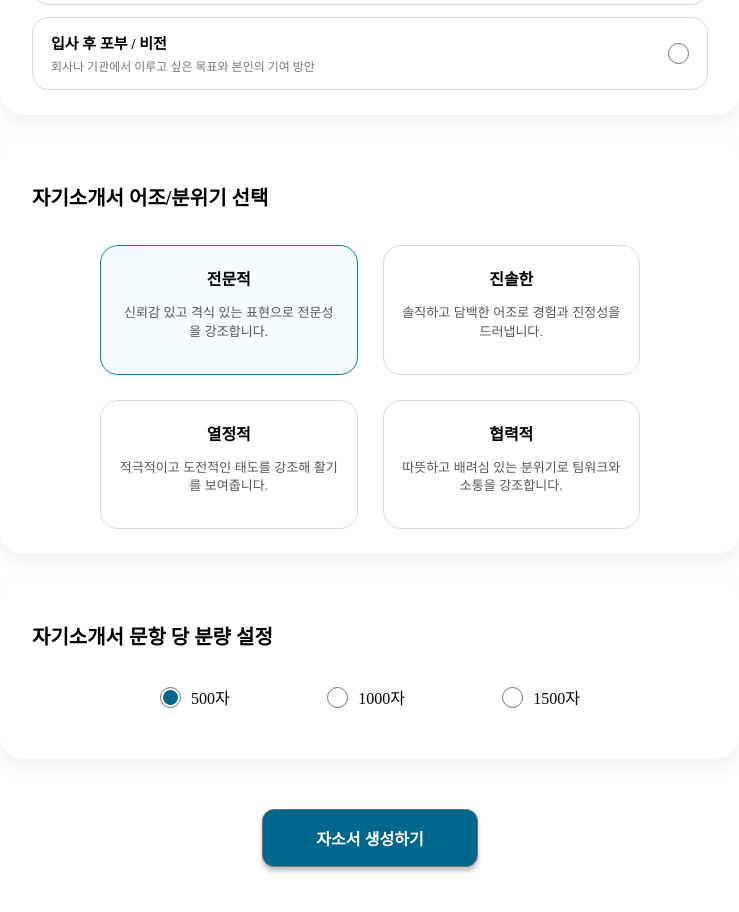
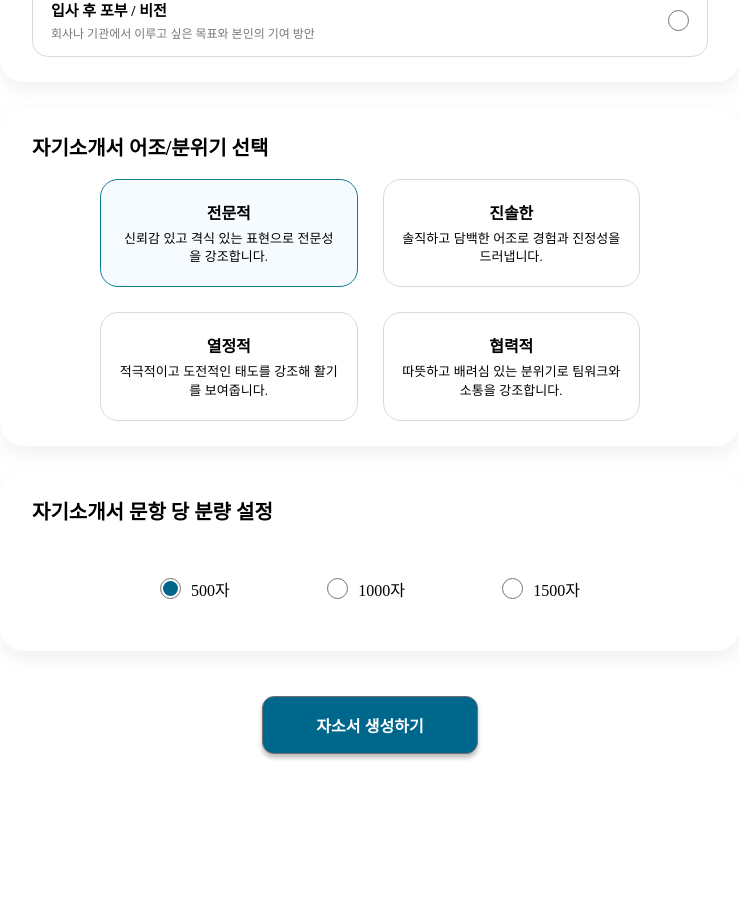
Before and after one commit to Junetoltol/WebProject2025ICE, a React (Vite) app in the folder FrontEnd/app/: page /self-intro/config in a window 1280 px wide. Shown: the part 800-1712 px from the top of the page, without its empty margins (270-1009 px from the left). After the commit the page ends 1682 px from the top, so only its background shows below. Built offline with nearby package versions, Linux system fonts and the light colour scheme; a web font is replaced by a local one.

Commit message:
intro-config 문항 복수선택 수정

```diff
--- a/FrontEnd/app/src/pages/self-intro/IntroConfig.jsx
+++ b/FrontEnd/app/src/pages/self-intro/IntroConfig.jsx
@@ -6,34 +6,13 @@ import Header, { HEADER_H } from "../../components/Header";
 import Background from "../../components/Background";
 
 const questionList = [
-  {
-    title: "지원 동기",
-    desc: "왜 이 회사/기관에 지원했는지, 어떤 계기와 목표가 있는지",
-  },
-  {
-    title: "본인의 강점 및 역량",
-    desc: "자신이 가진 기술적 · 성격적 강점, 차별화된 경쟁력",
-  },
-  {
-    title: "협업 및 팀워크 경험",
-    desc: "타인과 함께 목표를 달성했던 사례, 갈등 극복 경험",
-  },
-  {
-    title: "문제 해결 경험",
-    desc: "예상치 못한 문제 상황에서 새로운 접근 방식으로 해결한 사례",
-  },
-  {
-    title: "실패 및 극복 경험",
-    desc: "실패나 좌절을 경험한 사례와, 이를 어떻게 극복했는지",
-  },
-  {
-    title: "전공 및 학문적 경험",
-    desc: "전공, 연구, 프로젝트 등에서 얻은 전문지식과 성과",
-  },
-  {
-    title: "입사 후 포부 / 비전",
-    desc: "회사나 기관에서 이루고 싶은 목표와 본인의 기여 방안",
-  },
+  { title: "지원 동기", desc: "왜 이 회사/기관에 지원했는지, 어떤 계기와 목표가 있는지" },
+  { title: "본인의 강점 및 역량", desc: "자신이 가진 기술적 · 성격적 강점, 차별화된 경쟁력" },
+  { title: "협업 및 팀워크 경험", desc: "타인과 함께 목표를 달성했던 사례, 갈등 극복 경험" },
+  { title: "문제 해결 경험", desc: "예상치 못한 문제 상황에서 새로운 접근 방식으로 해결한 사례" },
+  { title: "실패 및 극복 경험", desc: "실패나 좌절을 경험한 사례와, 이를 어떻게 극복했는지" },
+  { title: "전공 및 학문적 경험", desc: "전공, 연구, 프로젝트 등에서 얻은 전문지식과 성과" },
+  { title: "입사 후 포부 / 비전", desc: "회사나 기관에서 이루고 싶은 목표와 본인의 기여 방안" },
 ];
 
 const toneList = [
@@ -43,20 +22,12 @@ const toneList = [
   { title: "협력적", desc: "따뜻하고 배려심 있는 분위기로 팀워크와 소통을 강조합니다." },
 ];
 
-// 커스텀 라디오 아이콘 (바깥 원 + 선택 시 안쪽 파란 원)
+// SVG 커스텀 라디오/체크 스타일
 function RadioIcon({ checked }) {
   return (
-    <svg
-      xmlns="http://www.w3.org/2000/svg"
-      width="21"
-      height="21"
-      viewBox="0 0 21 21"
-      fill="none"
-    >
+    <svg xmlns="http://www.w3.org/2000/svg" width="21" height="21" viewBox="0 0 21 21" fill="none">
       <circle cx="10.5" cy="10.5" r="10" fill="white" stroke="#737171" />
-      {checked && (
-        <circle cx="10.5" cy="10.5" r="7.5" fill="#00678C" />
-      )}
+      {checked && <circle cx="10.5" cy="10.5" r="7.5" fill="#00678C" />}
     </svg>
   );
 }
@@ -64,13 +35,20 @@ function RadioIcon({ checked }) {
 export default function IntroConfig() {
   const navigate = useNavigate();
 
-  const [selectedQuestion, setSelectedQuestion] = useState(questionList[0].title);
+  /* ---------------------------
+    수정된 부분: 문항 복수 선택
+  --------------------------- */
+  const [selectedQuestions, setSelectedQuestions] = useState([questionList[0].title]);
+
+  const toggleQuestion = (title) => {
+    setSelectedQuestions((prev) =>
+      prev.includes(title) ? prev.filter((t) => t !== title) : [...prev, title]
+    );
+  };
+
+  // 기존 단일 선택
   const [selectedTone, setSelectedTone] = useState(toneList[0].title);
   const [selectedLength, setSelectedLength] = useState("500");
-
-  const handleGenerateClick = () => {
-    navigate("/self-intro/loading");
-  };
 
   return (
     <>
@@ -83,33 +61,29 @@ export default function IntroConfig() {
           <CardQuestion>
             <CardTitleWrap>
               <SectionTitle>자기소개서 문항 입력</SectionTitle>
-              <CardSubTitle>
-                자기소개서에 포함시킬 문항을 선택해주세요.
-              </CardSubTitle>
+              <CardSubTitle>자기소개서에 포함시킬 문항을 선택해주세요.</CardSubTitle>
             </CardTitleWrap>
 
             <QuestionList>
               {questionList.map((q) => {
-                const isActive = selectedQuestion === q.title;
+                const isActive = selectedQuestions.includes(q.title);
+
                 return (
                   <QuestionItem
                     key={q.title}
                     $active={isActive}
-                    onClick={() => setSelectedQuestion(q.title)}
+                    onClick={() => toggleQuestion(q.title)}
                   >
                     <TextWrap>
                       <QuestionLabel>{q.title}</QuestionLabel>
                       <QuestionHelp>{q.desc}</QuestionHelp>
                     </TextWrap>
 
-                    <RadioLabel
-                      onClick={(e) => e.stopPropagation()} // 카드 클릭 이벤트랑 중복 방지
-                    >
-                      <HiddenRadio
-                        type="radio"
-                        name="question"
+                    <RadioLabel onClick={(e) => e.stopPropagation()}>
+                      <HiddenInput
+                        type="checkbox"
                         checked={isActive}
-                        onChange={() => setSelectedQuestion(q.title)}
+                        onChange={() => toggleQuestion(q.title)}
                       />
                       <RadioIcon checked={isActive} />
                     </RadioLabel>
@@ -119,7 +93,7 @@ export default function IntroConfig() {
             </QuestionList>
           </CardQuestion>
 
-          {/* 2. 어조 / 분위기 선택 카드 */}
+          {/* 2. 어조 선택 */}
           <CardTone>
             <SectionTitle>자기소개서 어조/분위기 선택</SectionTitle>
 
@@ -143,57 +117,30 @@ export default function IntroConfig() {
             </ToneInner>
           </CardTone>
 
-          {/* 3. 분량 설정 카드 */}
+          {/* 3. 분량 설정 */}
           <CardLength>
             <SectionTitle>자기소개서 문항 당 분량 설정</SectionTitle>
 
             <LengthOptions>
-              <LengthOption>
+              {["500", "1000", "1500"].map((len) => (
+                <LengthOption key={len}>
                   <RadioLabel>
-                  <HiddenRadio
+                    <HiddenInput
                       type="radio"
                       name="length"
-                    value="500"
-                    checked={selectedLength === "500"}
+                      value={len}
+                      checked={selectedLength === len}
                       onChange={(e) => setSelectedLength(e.target.value)}
                     />
-                  <RadioIcon checked={selectedLength === "500"} />
+                    <RadioIcon checked={selectedLength === len} />
                   </RadioLabel>
-                <span>500자</span>
+                  <span>{len}자</span>
                 </LengthOption>
-
-              <LengthOption>
-                <RadioLabel>
-                  <HiddenRadio
-                    type="radio"
-                    name="length"
-                    value="1000"
-                    checked={selectedLength === "1000"}
-                    onChange={(e) => setSelectedLength(e.target.value)}
-                  />
-                  <RadioIcon checked={selectedLength === "1000"} />
-                </RadioLabel>
-                <span>1000자</span>
-              </LengthOption>
-
-              <LengthOption>
-                <RadioLabel>
-                  <HiddenRadio
-                    type="radio"
-                    name="length"
-                    value="1500"
-                    checked={selectedLength === "1500"}
-                    onChange={(e) => setSelectedLength(e.target.value)}
-                  />
-                  <RadioIcon checked={selectedLength === "1500"} />
-                </RadioLabel>
-                <span>1500자</span>
-              </LengthOption>
+              ))}
             </LengthOptions>
           </CardLength>
 
-          {/* 하단 버튼 */}
-          <BottomBtn type="button" onClick={handleGenerateClick}>
+          <BottomBtn type="button" onClick={() => navigate("/self-intro/loading")}>
             자소서 생성하기
           </BottomBtn>
         </InnerColumn>
@@ -202,7 +149,7 @@ export default function IntroConfig() {
   );
 }
 
-/* ===== Layout ===== */
+/* ===== 스타일 ===== */
 
 const PageBody = styled.main`
   position: relative;
@@ -221,23 +168,22 @@ const InnerColumn = styled.div`
   gap: 25px;
 `;
 
-/* ===== 공통 카드 스타일 ===== */
-
 const BaseCard = styled.section`
   width: 740px;
   border-radius: 24px;
   background: #ffffff;
   box-shadow: 0 8px 20px rgba(0, 0, 0, 0.06);
+  padding: 25px 32px;
   box-sizing: border-box;
-  padding: 25px 32px;
 `;
 
 const SectionTitle = styled.h2`
+  margin: 0;
   font-size: 20px;
   font-weight: 700;
 `;
 
-/* 1번 카드 */
+/* --- 문항 카드 --- */
 
 const CardQuestion = styled(BaseCard)`
   display: flex;
@@ -258,7 +204,6 @@ const CardSubTitle = styled.p`
 `;
 
 const QuestionList = styled.ul`
-  flex: 1;
   margin: 0;
   padding: 0;
   list-style: none;
@@ -275,32 +220,26 @@ const QuestionItem = styled.li`
   display: flex;
   align-items: center;
   justify-content: space-between;
-  gap: 16px;
   cursor: pointer;
-  transition: all 0.15s ease-out;
+`;
 
-  &:hover {
-    border-color: #0f7f90;
-  }
-`;
+/* --- 텍스트 --- */
 
 const TextWrap = styled.div`
   display: flex;
   flex-direction: column;
   gap: 4px;
 `;
-
 const QuestionLabel = styled.span`
   font-size: 15px;
   font-weight: 600;
 `;
-
 const QuestionHelp = styled.span`
   font-size: 12px;
   color: #777;
 `;
 
-/* 2번 카드 */
+/* --- 어조 카드 --- */
 
 const CardTone = styled(BaseCard)`
   display: flex;
@@ -314,9 +253,8 @@ const ToneInner = styled.div`
 
 const ToneGrid = styled.div`
   display: grid;
-  grid-template-columns: repeat(2, minmax(0, 1fr));
-  row-gap: 25px;
-  column-gap: 25px;
+  grid-template-columns: repeat(2, 1fr);
+  gap: 25px;
 `;
 
 const ToneBox = styled.button`
@@ -324,38 +262,27 @@ const ToneBox = styled.button`
   padding: 20px 18px;
   border: 1px solid ${({ $active }) => ($active ? "#0f7f90" : "#D9D9D9")};
   background: ${({ $active }) => ($active ? "#f5fbff" : "#ffffff")};
-
-  /* 중앙 정렬 */
   display: flex;
   flex-direction: column;
   align-items: center;
-  justify-content: center;
   text-align: center;
-
-  cursor: pointer;
-  transition: all 0.15s ease-out;
 `;
-
 
 const ToneTitle = styled.div`
   font-size: 16px;
   font-weight: 700;
-  margin-bottom: 8px;
+  margin-bottom: 6px;
+`;
+const ToneDesc = styled.p`
+  margin: 0;
+  font-size: 13px;
+  line-height: 1.4;
 `;
 
-const ToneDesc = styled.p`
-  font-size: 13px;
-  color: #555;
-  margin-top: 6px;
-  line-height: 1.4;
-  text-align: center;
-`;
-
-/* 3번 카드 */
+/* --- 분량 카드 --- */
 
 const CardLength = styled(BaseCard)`
   height: 180px;
-  flex-shrink: 0;
   display: flex;
   flex-direction: column;
   justify-content: space-between;
@@ -368,53 +295,41 @@ const LengthOptions = styled.div`
   margin: 0 auto;
   display: flex;
   justify-content: space-between;
-  align-items: center;
 `;
 
 const LengthOption = styled.div`
   display: flex;
+  gap: 10px;
   align-items: center;
-  gap: 10px;
 `;
 
-/* 커스텀 라디오 공통 래퍼 & 숨김 input */
+/* --- 커스텀 라디오/체크 --- */
 
 const RadioLabel = styled.label`
   width: 21px;
   height: 21px;
-  flex-shrink: 0;
-  display: inline-flex;
+  display: flex;
+  justify-content: center;
   align-items: center;
-  justify-content: center;
   cursor: pointer;
-  position: relative;
 `;
 
-const HiddenRadio = styled.input`
+const HiddenInput = styled.input`
   position: absolute;
   opacity: 0;
-  width: 0;
-  height: 0;
   pointer-events: none;
 `;
 
-/* 하단 버튼 */
+/* --- 버튼 --- */
 
 const BottomBtn = styled.button`
-  margin-top: 25px;
-
-  display: inline-flex;
-  justify-content: center;
-  align-items: center;
+  margin-top: 20px;
   padding: 16px 53px;
-
   border-radius: 12px;
   border: 1px solid #737171;
   background: #00678c;
-  box-shadow: 0 4px 4px 0 rgba(0, 0, 0, 0.25);
-
-  color: #ffffff;
+  color: #fff;
   font-size: 16px;
   font-weight: 700;
-  cursor: pointer;
+  box-shadow: 0 4px 4px 0 rgba(0, 0, 0, 0.25);
 `;
```
Lines whose indentation alone changed are shown as unchanged.
